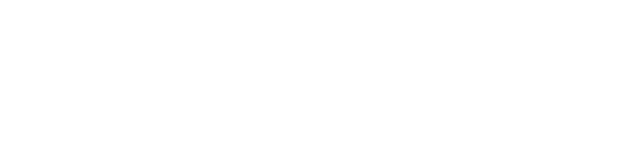
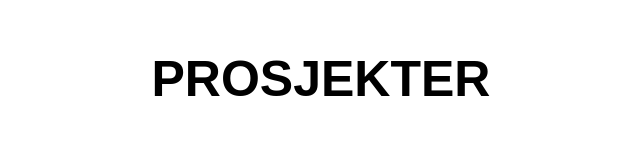
Before and after one commit to mrtnsund/Portfolio, a plain HTML site: page projects.html in a window 1280 px wide. Shown: the whole page, without its empty margins (319-959 px from the left). Drawn offline with Linux system fonts and the light colour scheme.

Commit message:
la til prosjekt-side

```diff
--- a/projects.html
+++ b/projects.html
@@ -6,8 +6,11 @@
     <meta http-equiv="X-UA-Compatible" content="ie=edge">
     <link rel="icon" href="icon.png">
     <title>mrtnsund.dev - prosjekter</title>
+    <link rel="stylesheet" href="style.css">
 </head>
 <body>
-
+    <div class="header">
+        <p id="headerTekst">Prosjekter</p>
+    </div>
 </body>
 </html>
--- a/style.css
+++ b/style.css
@@ -5,6 +5,9 @@ body {
     font-family: 'Montserrat', sans-serif;
     box-sizing: border-box;
     text-align: center;
+}
+a {
+    color: inherit;
 }
 #headerEmoji {
     font-size: 60px;
```
Also changed, not shown: index.html (+1 -0 lines).
